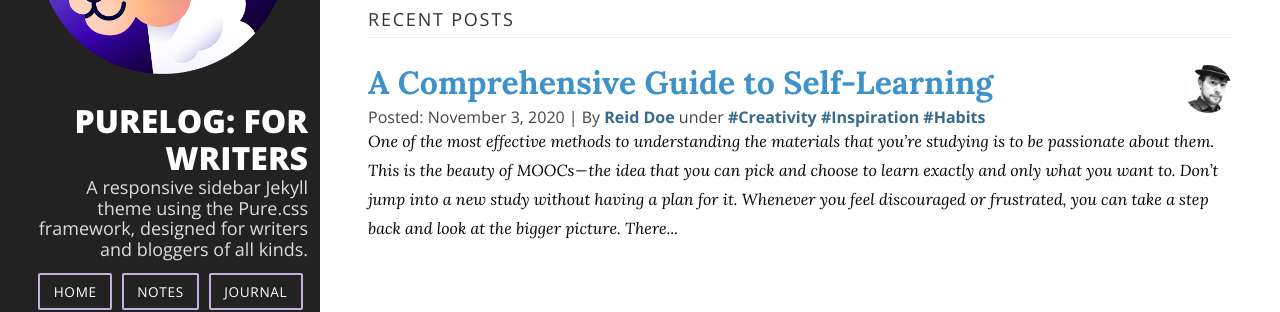
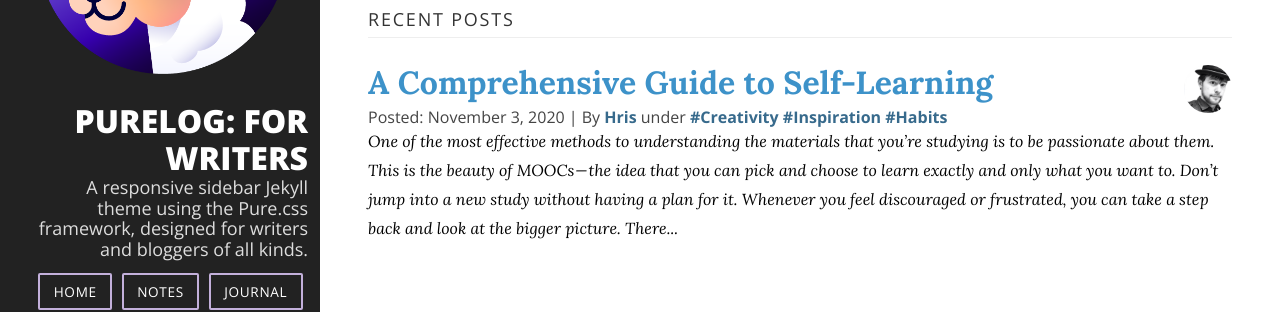
Before and after one commit to stackbit-projects/incredible-turmeric-55ed6, a Jekyll site: the page built from index.html, in a window 1280 px wide and 900 px high. Shown: the part 202-514 px from the top of the window. Built offline with Jekyll 4.4.1, drawn with Linux system fonts in a browser that asks for light colours; nearby versions of some CDN libraries; the list of posts is cut into pages by our own code.

Commit message:
2020-11-03-a-comprehensive-guide-to-self-learning.md: updated author

```diff
--- a/_posts/example_posts/2020-11-03-a-comprehensive-guide-to-self-learning.md
+++ b/_posts/example_posts/2020-11-03-a-comprehensive-guide-to-self-learning.md
@@ -1,6 +1,6 @@
 ---
 title: A Comprehensive Guide to Self-Learning
-author: Reid Doe
+author: Hris
 avatar: assets/img/common/reid-avatar.png
 categories:
   - How-To
```
